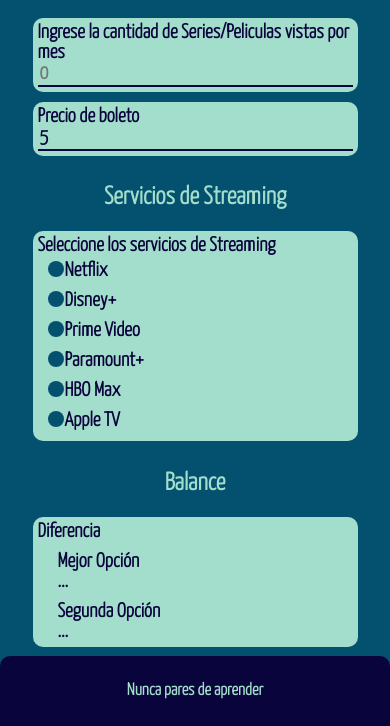
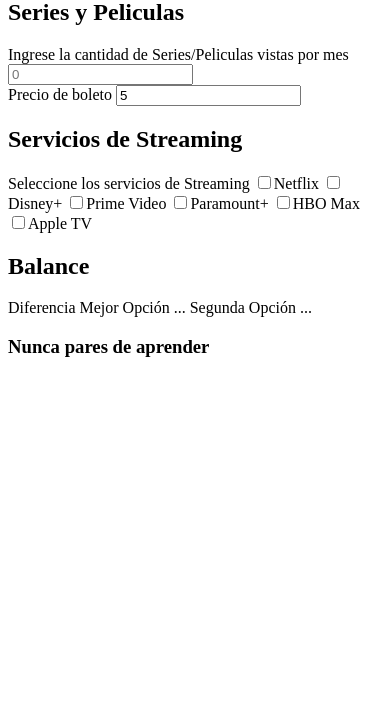
Before and after one commit to Denis-Hernandez/cinema-vs-stream-calculator, a plain HTML site: page index.html in a window 390 px wide. Shown: the part 118-844 px from the top of the page. Drawn offline with Linux system fonts and the light colour scheme.

Commit message:
nombre incorrecto de la carpeta src

```diff
--- a/index.html
+++ b/index.html
@@ -5,9 +5,9 @@
     <meta http-equiv="X-UA-Compatible" content="IE=edge">
     <meta name="viewport" content="width=device-width, initial-scale=1.0">
     <title>Gestion de pagos de Peliculas | Platzi Reto 1</title>
-    <link rel="stylesheet" href="./scr/styles.css">
+    <link rel="stylesheet" href="./src/styles.css">
     <link href="https://fonts.googleapis.com/css2?family=Yanone+Kaffeesatz:wght@300&display=swap" rel="stylesheet">
-    <script src="./scr/index.js"></script>
+    <script src="./src/index.js"></script>
 </head>
 <body>
     <header class="header">
--- a/scr/index.js
+++ /dev/null
@@ -1,44 +0,0 @@
-function compararPrecios(){
-    var precios = preciosDeStreamSeleccionados();
-    var opcionPrincipal = "...";
-    var opcionSecundaria = "...";
-    var cantidadProducciones = document.getElementById("productions_amount").value;
-    if(precios.length > 0 && cantidadProducciones > 0){
-        var totalStream = calcularTotalStream(precios);
-        var totalCine = calcularCine(cantidadProducciones);
-        if(totalStream>totalCine){
-            opcionPrincipal = "Cine: " + totalCine;
-            opcionSecundaria = "Stream: " + totalStream;
-        }else{
-            opcionPrincipal = "Stream: " + totalStream;
-            opcionSecundaria = "Cine: " + totalCine;
-        }
-    }
-    var labelPrincipal = document.getElementById("first-option");
-    var labelSecundaria = document.getElementById("second-option");
-    labelPrincipal.innerText = opcionPrincipal;
-    labelSecundaria.innerText = opcionSecundaria;
-}
-
-function calcularTotalStream(precios){
-    return precios.reduce((total,precio)=>{
-        return total+precio;
-    });
-}
-
-function calcularCine(cantidad){
-    var precioCine = document.getElementById("cinema_price").value;
-    return cantidad * precioCine;
-}
-
-function preciosDeStreamSeleccionados(){
-    var seleccionado=[];
-    var checks = document.querySelectorAll(".container__form--input-check");
-    checks.forEach(check=>{
-        if (check.checked){
-            precio = Number(check.value);
-            seleccionado.push(precio);
-        }
-    });
-    return seleccionado;
-}
--- a/scr/styles.scss
+++ /dev/null
@@ -1,194 +0,0 @@
-$font-family:'Yanone Kaffeesatz', sans-serif;
-$primary-color: #A3DDCB;
-$secondary-color: #0A043C;
-$tertiary-color: #03506F;
-@mixin font-conf{
-    font-size: 20px;
-    font-family: $font-family;
-}
-@mixin fonttitle-conf {
-    font-size: 50px;
-    font-family: $font-family;
-}
-@mixin fontsubtitle-conf{
-    font-size: 25px;
-    font-family: $font-family;
-}
-
-body{
-    display: flex;
-    flex-direction: column;
-    margin: 0;
-}
-.header{
-    height: 100px;
-    background-color: $secondary-color;
-    display: flex;
-    justify-content: center;
-    align-items: center;
-}
-.header__title{
-    @include fonttitle-conf();
-    color: $primary-color;
-}
-.main-body{
-    background-color: $tertiary-color;
-    min-height: calc(100vh - 220px);
-    display: flex;
-    padding: 10px 5px;
-    align-items: center;
-}
-.container{
-    background-color: $primary-color;
-    border-radius: 15px;
-    margin: 0px 5px;
-    display: flex;
-    align-items: center;
-    flex-direction: column;
-    padding-bottom: 15px;
-}
-.container__subtitle{
-    color: $secondary-color;
-    @include fontsubtitle-conf();
-}
-.container__form{
-    display: flex;
-    flex-direction: column;
-}
-.container__form--input-container,.container__form--output-container{
-    display: flex;
-    flex-direction: column;
-    background-color: $secondary-color;
-    margin: 0px 5px 10px 5px;
-    border-radius: 10px;
-    padding: 5px;
-    width: calc((100vw - 100px ) / 3);
-}
-.container__form--input{
-    @include font-conf();
-    background-color: transparent;
-    outline: none;
-    border-left: 0px;
-    border-right: 0px;
-    border-top: 0px;
-    color: $primary-color;
-    border-bottom: solid 1px $primary-color;
-}
-.container__form--label,.container__form--output-label,.container__form--result-label{
-    color: $primary-color;
-    @include font-conf();
-}
-.container__form--output-label{
-    padding-left: 20px;
-    margin-top: 10px;
-}
-.container__form--result-label{
-    padding-left: 20px;
-}
-.container__form--input-check{
-    display: none;
-}
-.container__form--input-check:checked ~ .container__form--checkmark{
-    background-color: $tertiary-color;
-}
-.container__form--checkmark{
-    border-radius: 10px;
-    position: absolute;
-    top: 0;
-    left: 0;
-    height: 15px;
-    width: 15px;
-    background-color: $primary-color;
-}
-.container__form--check-container{
-    position: relative;
-    padding-left: 20px;
-    color: $primary-color;
-    @include font-conf();
-    cursor: pointer;
-    margin: 5px 10px;
-}
-.footer{
-    background-color: $secondary-color;
-    height: 100px;
-    display: flex;
-    justify-content: flex-start;
-    align-items: flex-start;
-}
-
-.footer__subtitle{
-    @include fontsubtitle-conf();
-    color: $primary-color;
-}
-
-@media only screen and (max-width: 600px) {
-    body{
-        background-color: #03506F;
-    }
-    .header{
-        height: 70px;
-        border-radius: 0px 0px 10px 10px;
-    }
-    .header__title{
-        font-size: 30px;
-        font-weight: bold;
-    }
-    .main-body{
-        scroll-snap-align: start;
-        max-height: calc(100vh - 140px);
-        display: flex;
-        flex-direction: column;
-        align-items: stretch;
-        overflow-y: scroll;
-        padding: 0;
-    }
-    .main-body__container{
-        background: none;
-    }
-    .container{
-        background-color: transparent;
-        padding: 0;
-    }
-    .container__subtitle{
-        font-size: 25px;
-        font-weight: bold;
-        color: $primary-color;
-    }
-    .container__form--input-container, .container__form--output-container{
-        width: calc(100vw - 75px );
-        background-color: $primary-color;
-    }
-    .container__form--label, .container__form--output-label,
-    .container__form--result-label, .container__form--input,
-    .container__form--check-container{
-        color: $secondary-color;
-        font-size: 20px;
-        font-weight: bold;
-    }
-    .container__form--check-container{
-        padding-left: 17px;
-    }
-    .container__form--input{
-        border-bottom: solid 2px $secondary-color;
-    }
-    .container__form--checkmark{
-        height: 16px;
-        width: 16px;
-        background-color: $tertiary-color;
-    }
-    .container__form--input-check:checked ~ .container__form--checkmark{
-        background-color: $primary-color;
-        border:solid 4px $tertiary-color;
-        height: 8px;
-        width: 8px;
-    }
-    .footer{
-        height: 70px;
-        border-radius: 10px 10px 0px 0px;
-        justify-content: center;
-        align-items: center;
-    }
-    .footer__subtitle{
-        font-size: 17px;
-    }
-}
```
Also changed, not shown: scr/styles.css (deleted), 1 other file.
